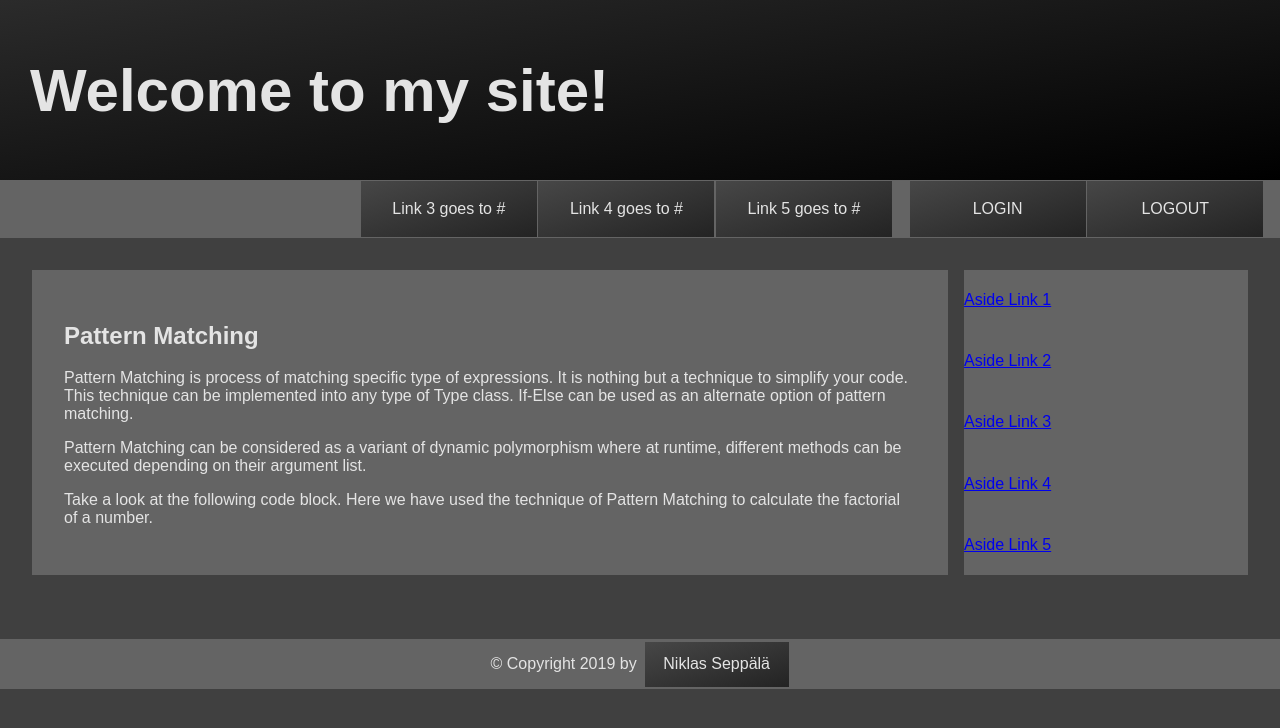
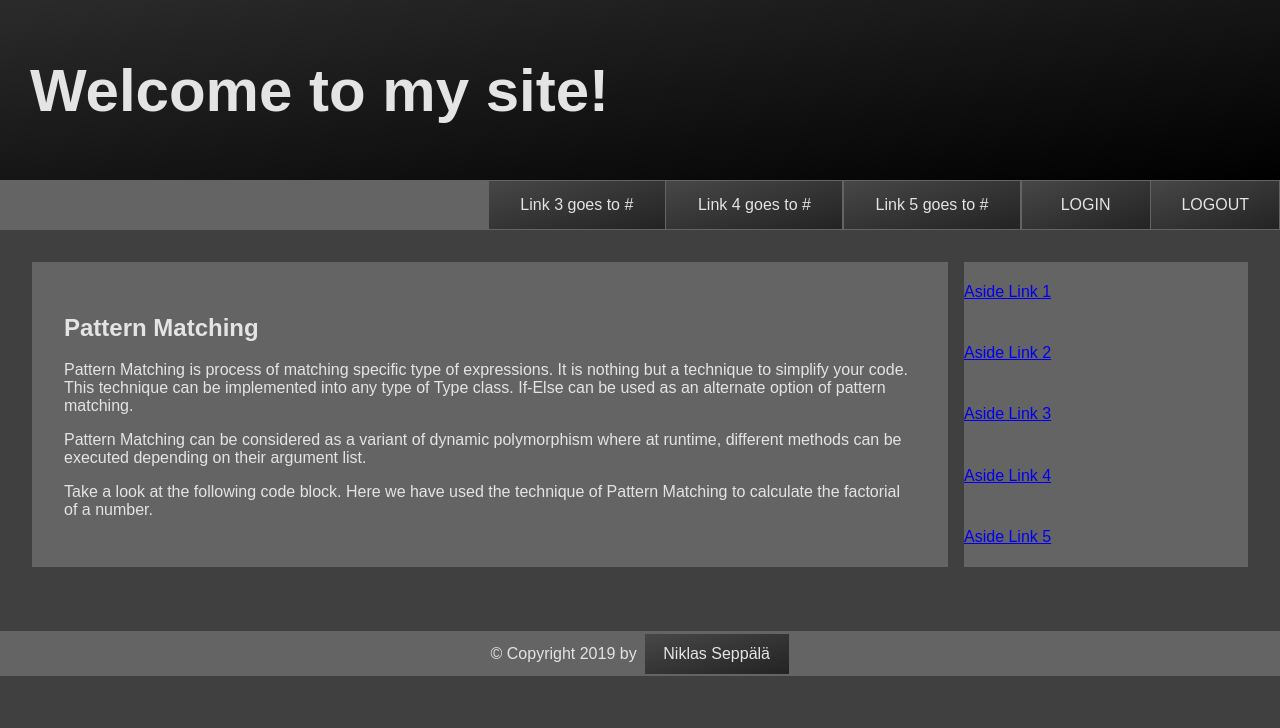
Before and after one commit to NikkeArp/my-website, a Flask app: page / in a window 1280 px wide. Shown: the top 728 px of the page. Run offline with Flask 2, Linux system fonts and the light colour scheme.

Commit message:
Tweaked buttonlinks

```diff
--- a/static/buttonLink.css
+++ b/static/buttonLink.css
@@ -6,7 +6,7 @@ a.buttonLink:link, a.buttonLink:visited {
     background-image: linear-gradient(to top left, #232323, #474747);
     color: inherit;
     padding: 1em;
-    height: 1.5em;
+    height: 1em;
     width: 9em;
 
     text-decoration: none;
@@ -22,8 +22,12 @@ a.buttonLink:hover, a.buttonLink:active {
     background-image: linear-gradient(to top left, #3b3b3b, #5a5a5a);
 }
 
+#loginLink, #logoutLink {
+    width: 6em;
+}
+
 #footerLink {
-    height: 0.8em;
+    height: 0.5em;
     width: 7em;
     margin-left: 0.5em;
 }
--- a/static/layoutStyle.css
+++ b/static/layoutStyle.css
@@ -39,10 +39,8 @@ nav {
     align-items: center;
 
     padding-left: 1em;
-    padding-right: 1em;
 
-
-    height: 3.6em;
+    height: 3.1em;
 }
 
 div.loginLinks {
@@ -56,7 +54,6 @@ div.loginLinks {
 div.internalLinks {
     margin-left: auto;
     display: flex;
-    margin-right: 1em;
 
 }
 
@@ -90,4 +87,6 @@ footer {
     display: flex;
     justify-content: center;
     align-items: center;
+
+    height: 2.8em;
 }
--- a/templates/index.html
+++ b/templates/index.html
@@ -9,8 +9,8 @@
     <a class="buttonLink" href="#">Link 5 goes to #</a>
   </div>
   <div class="loginLinks">
-    <a class="buttonLink" href="./login">LOGIN</a>
-    <a class="buttonLink" href="#">LOGOUT</a>
+    <a id="loginLink" class="buttonLink" href="./login">LOGIN</a>
+    <a id="logoutLink" class="buttonLink" href="#">LOGOUT</a>
   </div>
 </nav>
 <section>
```
